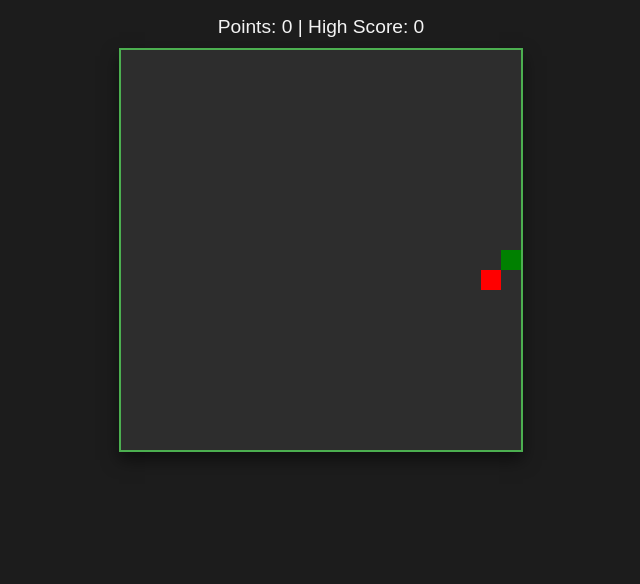
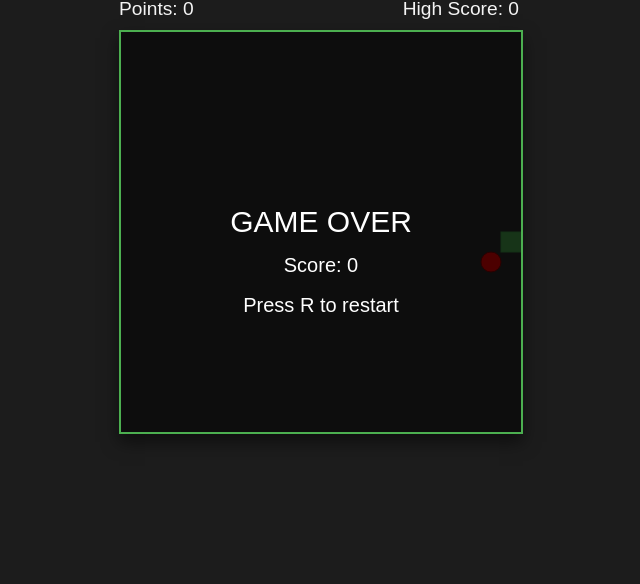
Before and after one commit to G-code7/Snake-Game-with-JS-, a plain HTML site: page index.html in a window 1280 px wide. Shown: the part 216-800 px from the top of the page, without its empty margins (319-959 px from the left). Drawn offline with Linux system fonts and the light colour scheme.

Commit message:
First Commit

```diff
--- a/index.html
+++ b/index.html
@@ -7,9 +7,14 @@
     <title>Snake Game</title>
 </head>
 <body>
-    <h1>Snake Game</h1>
-    <p>Points: <span id="score">0</span> | High Score: <span id="highScore">0</span></p>
-    <canvas id="gameCanvas" width="400" height="400"></canvas>
+    <div class="game-container">
+        <h1>Snake Game</h1>
+        <div class="score-container">
+            <span>Points: <span id="score">0</span></span>
+            <span>High Score: <span id="highScore">0</span></span>
+        </div>
+        <canvas id="gameCanvas" width="400" height="400"></canvas>
+    </div>
     <script src="snake.js"></script>
 </body>
 </html>
--- a/snake.js
+++ b/snake.js
@@ -3,7 +3,8 @@ const ctx = canvas.getContext('2d');
 
 const box = 20;
 let snake = [{ x: 9 * box, y: 10 * box }];
-let direction = 'RIGHT'; // dirección inicial
+let direction = 'RIGHT';
+let nextDirection = 'RIGHT'; // Nueva variable para manejar el siguiente movimiento
 let food = {
   x: Math.floor(Math.random() * 19 + 1) * box,
   y: Math.floor(Math.random() * 19 + 1) * box
@@ -13,39 +14,52 @@ let score = 0;
 let highScore = localStorage.getItem('highScore') ? parseInt(localStorage.getItem('highScore')) : 0;
 document.getElementById('highScore').textContent = highScore;
 
+// Eliminar los event listeners duplicados y usar solo uno
 document.addEventListener('keydown', setDirection);
 
 function setDirection(event) {
-    if (event.keyCode === 37 && direction !== 'RIGHT') direction = 'LEFT';
-    if (event.keyCode === 38 && direction !== 'DOWN') direction = 'UP';
-    if (event.keyCode === 39 && direction !== 'LEFT') direction = 'RIGHT';
-    if (event.keyCode === 40 && direction !== 'UP') direction = 'DOWN';
+    // Solo cambiar la dirección si el juego está activo
+    if (!game) return;
+
+    // Usar nextDirection para hacer los cambios más fluidos
+    if (event.keyCode === 37 && direction !== 'RIGHT') nextDirection = 'LEFT';
+    if (event.keyCode === 38 && direction !== 'DOWN') nextDirection = 'UP';
+    if (event.keyCode === 39 && direction !== 'LEFT') nextDirection = 'RIGHT';
+    if (event.keyCode === 40 && direction !== 'UP') nextDirection = 'DOWN';
 }
 
 function draw() {
+    // Actualizar la dirección al inicio del frame para mayor fluidez
+    direction = nextDirection;
+
     ctx.clearRect(0, 0, canvas.width, canvas.height);
 
-    // Dibujar la serpiente
+    // Dibujar la serpiente con bordes para mejor visualización
     for (let i = 0; i < snake.length; i++) {
-        ctx.fillStyle = (i === 0) ? 'green' : 'lightgreen';
+        ctx.fillStyle = (i === 0) ? '#4CAF50' : '#8BC34A';
         ctx.fillRect(snake[i].x, snake[i].y, box, box);
+        ctx.strokeStyle = '#45a049';
+        ctx.strokeRect(snake[i].x, snake[i].y, box, box);
     }
 
-    // Dibujar la comida
+    // Dibujar la comida con diseño mejorado
     ctx.fillStyle = 'red';
-    ctx.fillRect(food.x, food.y, box, box);
+    ctx.beginPath();
+    ctx.arc(food.x + box/2, food.y + box/2, box/2, 0, Math.PI * 2);
+    ctx.fill();
+    ctx.strokeStyle = 'darkred';
+    ctx.stroke();
 
-    // Guardar la posición de la cabeza de la serpiente
+    // Mover la serpiente
     let snakeX = snake[0].x;
     let snakeY = snake[0].y;
 
-    // Actualizar la posición de la cabeza de la serpiente según la dirección
     if (direction === 'LEFT') snakeX -= box;
     if (direction === 'UP') snakeY -= box;
     if (direction === 'RIGHT') snakeX += box;
     if (direction === 'DOWN') snakeY += box;
 
-    // Si la serpiente come la comida
+    // Comer comida
     if (snakeX === food.x && snakeY === food.y) {
         score++;
         document.getElementById('score').textContent = score;
@@ -54,108 +68,68 @@ function draw() {
             y: Math.floor(Math.random() * 19 + 1) * box
         };
     } else {
-        snake.pop(); // Eliminar la última parte del cuerpo de la serpiente si no ha comido
+        snake.pop();
     }
 
-    // Nueva cabeza de la serpiente
+    // Crear nueva cabeza
     const newHead = { x: snakeX, y: snakeY };
 
-    // Comprobar colisión con el cuerpo o los bordes
-    if (collision(newHead, snake) || snakeX < 0 || snakeX >= canvas.width || snakeY < 0 || snakeY >= canvas.height) {
-        clearInterval(game);
-        if (score > highScore) {
-            highScore = score;
-            localStorage.setItem('highScore', highScore);
-        }
-        alert('Game Over');
-        document.location.reload();
+    // Detección de colisiones mejorada
+    if (checkCollision(newHead)) {
+        gameOver();
+        return;
     }
 
-    snake.unshift(newHead); // Añadir la nueva cabeza al inicio del array de la serpiente
+    snake.unshift(newHead);
 }
 
-// Comprobar colisiones
-function collision(head, array) {
-    for (let i = 0; i < array.length; i++) {
-        if (head.x === array[i].x && head.y === array[i].y) {
+// Función de colisión mejorada
+function checkCollision(head) {
+    // Colisión con paredes
+    if (head.x < 0 || head.x >= canvas.width || head.y < 0 || head.y >= canvas.height) {
+        return true;
+    }
+
+    // Colisión consigo misma (empezar desde 1 para no contar la cabeza)
+    for (let i = 1; i < snake.length; i++) {
+        if (head.x === snake[i].x && head.y === snake[i].y) {
             return true;
         }
     }
+
     return false;
 }
 
-let lastDirection = direction; // Almacenar la última dirección válida
+function gameOver() {
+    clearInterval(game);
+    game = null;
 
-document.addEventListener('keydown', setDirection);
+    if (score > highScore) {
+        highScore = score;
+        localStorage.setItem('highScore', highScore);
+        document.getElementById('highScore').textContent = highScore;
+    }
 
-function setDirection(event) {
-    if (event.keyCode === 37 && lastDirection !== 'RIGHT') direction = 'LEFT';
-    if (event.keyCode === 38 && lastDirection !== 'DOWN') direction = 'UP';
-    if (event.keyCode === 39 && lastDirection !== 'LEFT') direction = 'RIGHT';
-    if (event.keyCode === 40 && lastDirection !== 'UP') direction = 'DOWN';
+    // Mostrar mensaje de game over más elegante
+    ctx.fillStyle = 'rgba(0, 0, 0, 0.7)';
+    ctx.fillRect(0, 0, canvas.width, canvas.height);
+
+    ctx.fillStyle = 'white';
+    ctx.font = '30px Arial';
+    ctx.textAlign = 'center';
+    ctx.fillText('GAME OVER', canvas.width/2, canvas.height/2);
+
+    ctx.font = '20px Arial';
+    ctx.fillText(`Score: ${score}`, canvas.width/2, canvas.height/2 + 40);
+    ctx.fillText('Press R to restart', canvas.width/2, canvas.height/2 + 80);
+
+    // Escuchar para reiniciar
+    document.addEventListener('keydown', function restart(e) {
+        if (e.keyCode === 82) { // Tecla R
+            document.location.reload();
+            document.removeEventListener('keydown', restart);
+        }
+    });
 }
 
-function draw() {
-    ctx.clearRect(0, 0, canvas.width, canvas.height);
-
-    // Dibujar la serpiente
-    for (let i = 0; i < snake.length; i++) {
-        ctx.fillStyle = (i === 0) ? 'green' : 'lightgreen';
-        ctx.fillRect(snake[i].x, snake[i].y, box, box);
-    }
-
-    // Dibujar la comida
-    ctx.fillStyle = 'red';
-    ctx.fillRect(food.x, food.y, box, box);
-
-    // Guardar la posición de la cabeza de la serpiente
-    let snakeX = snake[0].x;
-    let snakeY = snake[0].y;
-
-    // Actualizar la posición de la cabeza de la serpiente según la dirección
-    if (direction === 'LEFT') snakeX -= box;
-    if (direction === 'UP') snakeY -= box;
-    if (direction === 'RIGHT') snakeX += box;
-    if (direction === 'DOWN') snakeY += box;
-
-    // Si la serpiente come la comida
-    if (snakeX === food.x && snakeY === food.y) {
-        score++;
-        document.getElementById('score').textContent = score;
-        food = {
-            x: Math.floor(Math.random() * 19 + 1) * box,
-            y: Math.floor(Math.random() * 19 + 1) * box
-        };
-    } else {
-        snake.pop(); // Eliminar la última parte del cuerpo de la serpiente si no ha comido
-    }
-
-    // Nueva cabeza de la serpiente
-    const newHead = { x: snakeX, y: snakeY };
-
-    // Comprobar colisión con el cuerpo o los bordes
-    if (collision(newHead, snake) || snakeX < 0 || snakeX >= canvas.width || snakeY < 0 || snakeY >= canvas.height) {
-        clearInterval(game);
-        if (score > highScore) {
-            highScore = score;
-            localStorage.setItem('highScore', highScore);
-        }
-        alert('Game Over');
-        document.location.reload();
-    }
-
-    snake.unshift(newHead); // Añadir la nueva cabeza al inicio del array de la serpiente
-    lastDirection = direction; // Actualizar la última dirección válida
-}
-
-// Comprobar colisiones
-function collision(head, array) {
-    for (let i = 0; i < array.length; i++) {
-        if (head.x === array[i].x && head.y === array[i].y) {
-            return true;
-        }
-    }
-    return false;
-}
-
-const game = setInterval(draw, 100); // Ejecutar la función draw cada 100 ms
+let game = setInterval(draw, 100);
--- a/style.css
+++ b/style.css
@@ -3,11 +3,22 @@ body {
     color: #f4f4f4;
     font-family: Arial, sans-serif;
     display: flex;
-    flex-direction: column;
     justify-content: center;
     align-items: center;
     height: 100vh;
     margin: 0;
+}
+
+.game-container {
+    text-align: center;
+}
+
+.score-container {
+    display: flex;
+    justify-content: space-between;
+    width: 400px;
+    margin: 10px 0;
+    font-size: 1.2em;
 }
 
 canvas {
@@ -19,12 +30,5 @@ canvas {
 h1 {
     font-size: 2em;
     color: #4CAF50;
-    text-align: center;
+    margin-bottom: 10px;
 }
-
-p {
-    text-align: center;
-    margin-bottom: 10px;
-    font-size: 1.2em;
-    color: #f4f4f4;
-}
```
Also changed, not shown: static/Images/snake-screenshot.webp (added).
